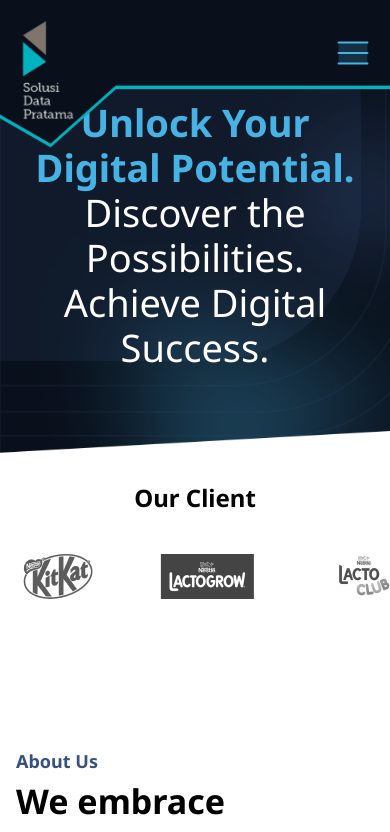
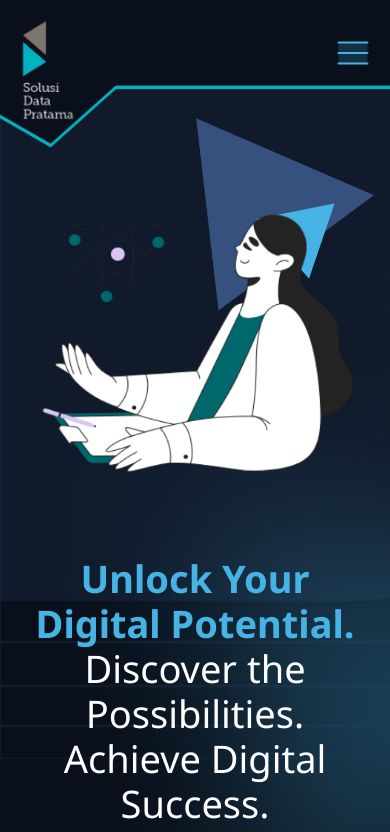
Before and after one commit to farhanmahesa10/solusi-data, a React (Create React App) app: page / in a window 390 px wide. Shown: the top 832 px of the page. Built offline with nearby package versions, Linux system fonts and the light colour scheme.

Commit message:
link to targeted id

```diff
--- a/package.json
+++ b/package.json
@@ -9,6 +9,8 @@
     "react": "^18.2.0",
     "react-dom": "^18.2.0",
     "react-fast-marquee": "^1.6.4",
+    "react-router": "^6.22.1",
+    "react-router-dom": "^6.22.1",
     "react-scripts": "5.0.1",
     "web-vitals": "^2.1.4",
     "workbox-background-sync": "^6.6.0",
--- a/src/components/Navbar/index.jsx
+++ b/src/components/Navbar/index.jsx
@@ -1,4 +1,5 @@
 import React, { useState } from "react";
+import { Link } from "react-router-dom";
 
 const Navbar = () => {
   const [open, setOpen] = useState(false);
@@ -12,15 +13,22 @@ const Navbar = () => {
                 <img src="/images/badge-lg.png" alt="badge" />
               </div>
               <div className="py-[14px] flex gap-3 bg">
+                <a href="#home">
                   <p className="py-2 px-4 text-white clickable text-[1rem]">
                     Home
                   </p>
+                </a>
+                <a href="#about">
                   <p className="py-2 px-4 text-white clickable text-[1rem]">
                     About
                   </p>
+                </a>
+                <a href="#service">
                   <p className="py-2 px-4 text-white clickable text-[1rem]">
                     Service
                   </p>
+                </a>
+                <a href="#contact">
                   <button className="btn-primary bg-white items-center h-fit ">
                     <img
                       src="/images/svg/plane.svg"
@@ -32,6 +40,7 @@ const Navbar = () => {
                       Contact
                     </span>
                   </button>
+                </a>
               </div>
             </div>
           </div>
@@ -51,16 +60,23 @@ const Navbar = () => {
               {" "}
               <div className="w-full h-[1px] bg-primary "></div>
             </div>
+            <a href="#home" onClick={() => setOpen(false)}>
               <p className="text-center py-2 px-5 text-white text-[16px] leading-[21px] clickable mt-4 ">
                 Home
               </p>
+            </a>
+            <a href="#about" onClick={() => setOpen(false)}>
               <p className="text-center py-2 px-5 text-white text-[16px] leading-[21px] clickable">
                 About
               </p>
+            </a>
+            <a href="#service" onClick={() => setOpen(false)}>
               <p className="text-center py-2 px-5 text-white text-[16px] leading-[21px] clickable">
                 Service
               </p>
+            </a>
             <div className="  mx-[24px] mt-3">
+              <a href="#contact" onClick={() => setOpen(false)}>
                 <button className="btn-primary bg-white items-center h-fit w-full z justify-center">
                   <img
                     src="/images/svg/plane.svg"
@@ -72,6 +88,7 @@ const Navbar = () => {
                     Contact
                   </span>
                 </button>
+              </a>
             </div>
           </div>
         </div>
--- a/src/components/Sections/About.jsx
+++ b/src/components/Sections/About.jsx
@@ -3,6 +3,7 @@ import React from "react";
 const About = () => {
   return (
     <div
+      id="about"
       className="wrapper py-[60px] relative  bg-no-repeat bg-[position:20px_500px] md:bg-[position:100px]"
       style={{ backgroundImage: "url('/images/about-bg.png')" }}
     >
--- a/src/components/Sections/CTA.jsx
+++ b/src/components/Sections/CTA.jsx
@@ -5,6 +5,7 @@ const CTA = () => {
     <div
       className="wrapper bg-no-repeat bg-cover bg-left-top"
       style={{ backgroundImage: "url('/images/cta-bg.png')" }}
+      id="contact"
     >
       <div className="container  bg-left pt-[224px] pb-[206px]">
         <h2 className="text-h2 text-action lg:text-[42px]">
--- a/src/components/Sections/Hero.jsx
+++ b/src/components/Sections/Hero.jsx
@@ -5,6 +5,7 @@ const Hero = () => {
   const [rotate, setRotate] = useState(false);
   return (
     <div
+      id="home"
       style={{ backgroundImage: "url('/images/hero-bg.png')" }}
       className="bg-no-repeat bg-cover"
     >
@@ -25,30 +26,26 @@ const Hero = () => {
               Discover the Possibilities. Achieve Digital Success.
             </span>
           </h1>
-          <div className="flex order-1 lg:order-2 flex-col relative">
-            {/* <img
-              src="/images/hero-thumb-mob.png"
-              alt="img"
-              className="lg:hidden block"
-            /> */}
+          <div className="flex order-1 lg:order-2 flex-col relative mt-[98px] flex-shrink-0 ">
             <img
               src="/images/hero-thumb-purple.png"
               alt="img"
-              className={`hidden lg:block absolute transition-transform duration-[3000ms] left-[60px] -top-[70px]  ${
-                rotate && "rotate-[60deg]"
-              }`}
+              className={` lg:block absolute w-[178px] lg:w-auto transition-transform duration-[3000ms]
+               left-[180px] lg:left-[60px] -top-[40px] lg:-top-[70px]  ${
+                 rotate && "rotate-[60deg]"
+               }`}
             />
             <img
               src="/images/hero-thumb-blue.png"
               alt="img"
-              className={`hidden lg:block absolute top-[70px] left-[220px] transition-transform duration-[3000ms]  ${
+              className={` lg:block absolute w-[79px] lg:w-auto top-[45px] lg:top-[70px] left-[240px] lg:left-[180px] transition-transform duration-[3000ms]  ${
                 rotate && "rotate-[-60deg]"
               }`}
             />
             <img
               src="/images/hero-thumb.png"
               alt="img"
-              className="hidden lg:block aboluste z-10"
+              className=" lg:block aboluste z-10"
             />
           </div>
         </div>
--- a/src/components/Sections/HowItWorks.jsx
+++ b/src/components/Sections/HowItWorks.jsx
@@ -68,7 +68,7 @@ const HowItWorks = () => {
           and user-friendly solutions.
         </p>
       </div>
-      <div className="absolute md:bottom-0 z-10 rotate-[180deg] hidden md:block   max-h-[131px] 3xl:hidden">
+      <div className="absolute md:bottom-0 z-10 rotate-[180deg] hidden md:block pb-2 bg-white  max-h-[131px] 3xl:hidden">
         <img src="/images/hiw-cutter.png" alt="hiw" />
       </div>
 
@@ -105,6 +105,7 @@ const HowItWorks = () => {
             })}
           </div>
         </div>
+        <div id="service" data="targeted-service-id-dont-remove"></div>
       </div>
     </div>
   );
--- a/src/index.css
+++ b/src/index.css
@@ -3,6 +3,12 @@
 @tailwind base;
 @tailwind components;
 @tailwind utilities;
+html {
+  scroll-behavior: smooth;
+  scroll-padding-top: 8.5rem;
+
+}
+
 
 body{
   font-family: "Noto Sans", sans-serif;
```
Also changed, not shown: src/index.js (+10 -7 lines), 1 other file (tests, documents, lock files or other folders). Lines whose indentation alone changed are shown as unchanged.
